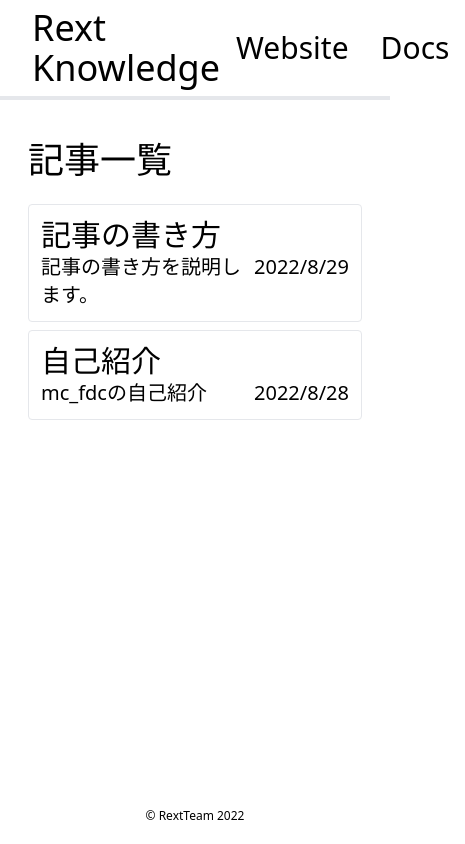
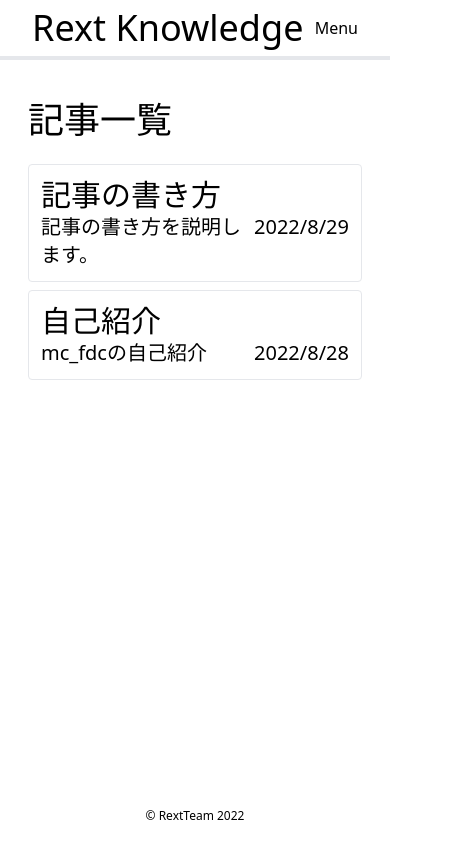
Before and after one commit to RextTeam/knowledge, a Next.js app: page / in a window 390 px wide. Shown: the whole page, 465 px wide, since content can reach past the window. Built offline with nearby package versions, Linux system fonts and the light colour scheme.

Commit message:
add: modal nav

```diff
--- a/components/nav.tsx
+++ b/components/nav.tsx
@@ -1,7 +1,15 @@
 import Link from 'next/link'
+import React from 'react'
+import Modal from 'react-modal'
+import Image from 'next/image'
 
 
-export default function Nav() {
+type Props = {
+    className?: string,
+    aclassName?: string,
+}
+
+export function NavItems({ className="mx-4", aclassName="text-3xl" }: Props) {
     const Items = [
         {
             name: "Website",
@@ -13,6 +21,27 @@ export default function Nav() {
         }
     ]
     return (
+        <>
+            {Items.map(item => (
+                <li key={item.name} className={className}>
+                    <a className={aclassName} href={item.url}>{item.name}</a>
+                </li>
+            ))}
+        </>
+    )
+}
+
+export default function Nav() {
+    const [modalIsOpen, setModalIsOpen] = React.useState(false)
+
+    function openModal() {
+        setModalIsOpen(true)
+    }
+
+    function closeModal() {
+        setModalIsOpen(false)
+    }
+    return (
         <header className="border-b-4">
             <div className="flex mx-8 justify-between my-2 items-center">
                 <div>
@@ -22,13 +51,26 @@ export default function Nav() {
                         </Link>
                     </h1>
                 </div>
-                <ul className="flex">
-                    {Items.map(item => (
-                        <li className="mx-4" key={item.name}>
-                            <a className="text-3xl" href={item.url}>{item.name}</a>
-                        </li>
-                    ))}
+                <ul className="hidden md:flex">
+                    <NavItems />
                 </ul>
+                <button className="md:hidden" onClick={openModal}>Menu</button>
+                <Modal
+                    isOpen={modalIsOpen}
+                    onRequestClose={closeModal}
+                    contentLabel="Menu">
+                        <div className="flex">
+                            <h2 className="text-3xl">Menu</h2>
+                            <button className="ml-auto" onClick={closeModal}>
+                                <Image alt="close" src="/images/x.webp" width={24} height={24} />
+                            </button>
+                        </div>
+                        <ul>
+                            <NavItems
+                                className="my-2 border rounded border-violet-600"
+                                aclassName="text-xl" />
+                        </ul>
+                </Modal>
             </div>
         </header>
     )
--- a/package.json
+++ b/package.json
@@ -19,6 +19,7 @@
     "postcss": "^8.4.16",
     "react": "18.2.0",
     "react-dom": "18.2.0",
+    "react-modal": "^3.15.1",
     "react-share": "^4.4.0",
     "react-toastify": "^9.0.8",
     "tailwindcss": "^3.1.8"
```
Also changed, not shown: public/images/x.webp (added), 1 other file (tests, documents, lock files or other folders).
